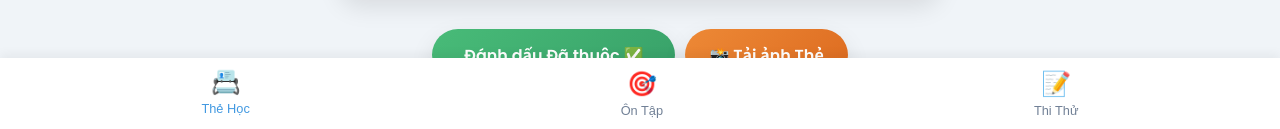
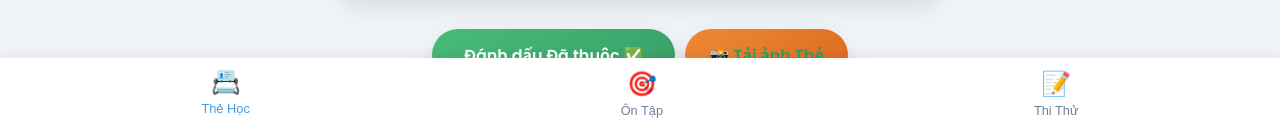
Before and after one commit to TRANGIANIT/TRANGIANIT.github.io, a website: page index.html in a window 1280 px wide. Shown: the part 669-798 px from the top of the page. Drawn offline with nearby package versions, Linux system fonts and the light colour scheme; no server answers.

Commit message:
fix lauput button next

```diff
--- a/style.css
+++ b/style.css
@@ -292,7 +292,7 @@ header p {
 }
 
 .btn-export {
-    color: white;
+    color: #2f9e5c;
     box-shadow: var(--shadow);
     padding: 0.8rem 1.5rem;
     border-radius: 50px;
```
